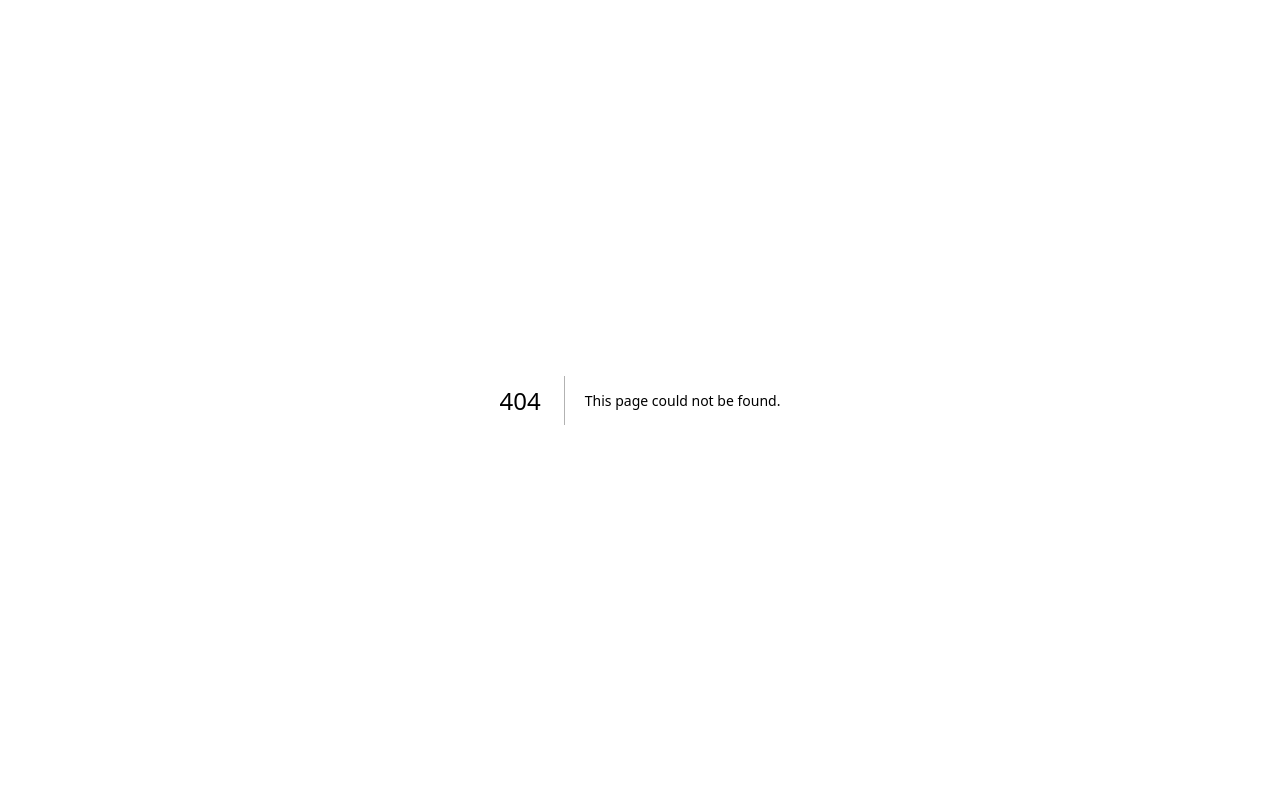
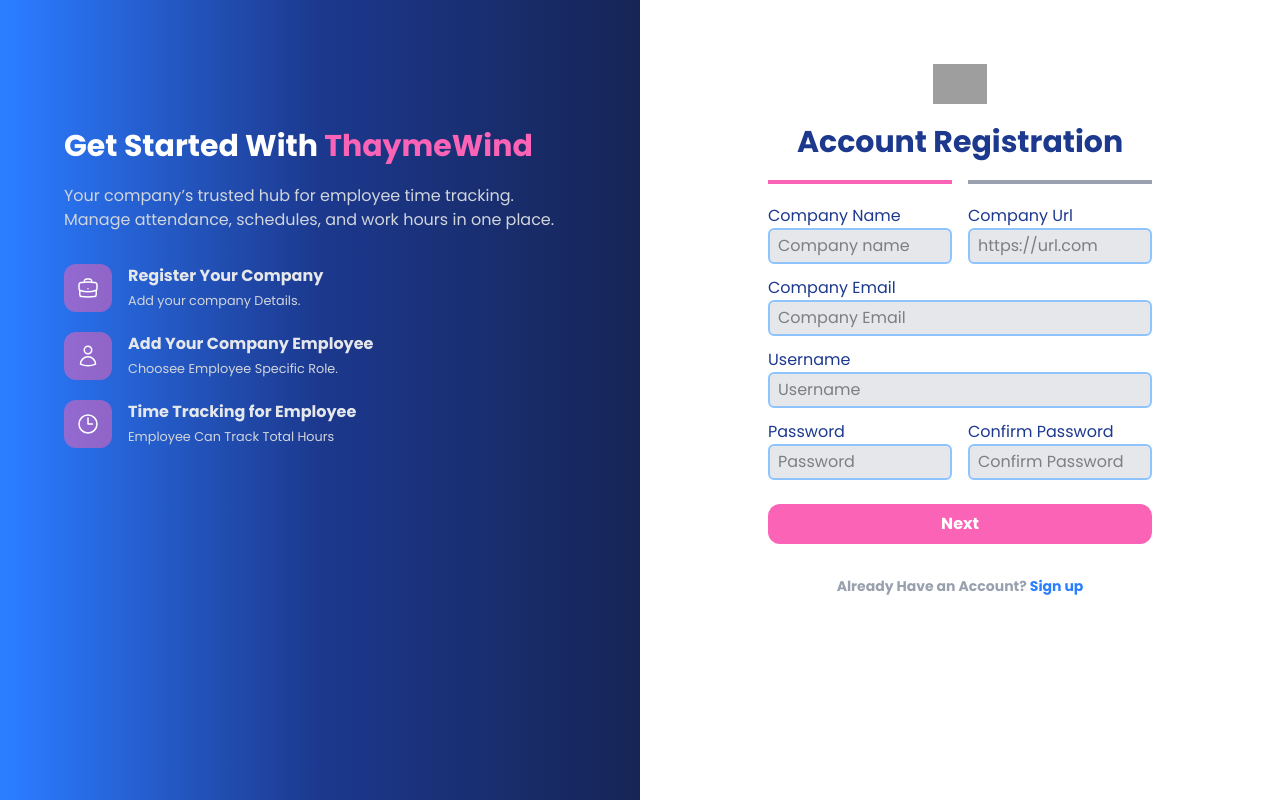
Before and after one commit to arthizz/timely-management-frontend, a Next.js app: page /signup in a window 1280 px wide. Before the commit this address had no page. Built offline with nearby package versions, Linux system fonts and the light colour scheme; grey boxes are pictures that could not be loaded.

Commit message:
Add signup form

```diff
--- /dev/null
+++ b/src/app/(auth)/signup/page.tsx
@@ -0,0 +1,138 @@
+import Link from "next/link";
+import { BriefcaseIcon, UserIcon, ClockIcon } from "@heroicons/react/24/outline";
+
+export default function SignUp(){
+
+    return(
+
+        <div className="grid grid-cols-1 sm:grid-cols-2">
+            <div className="bg-gradient-to-r from-blue-500 via-blue-800 via-blue-900 to-blue-950 w-full px-16 pt-32 h-screen h-auto">
+                <div>
+                    <h1 className="text-3xl font-bold text-white">Get Started With <span className="text-pink-400">ThaymeWind</span></h1>
+                    <p className="mt-5 text-gray-300">Your company’s trusted hub for employee time tracking. Manage attendance, schedules, and work hours in one place.</p>
+                </div>
+                <div className="mt-8">
+                    <div className="flex gap-4 mb-5">
+                        <div className="bg-pink-400/50 rounded-xl px-3 py-3">
+                            <BriefcaseIcon className="h-6 w-auto text-white" />
+                        </div>
+                        <div>
+                            <p className="text-gray-200 font-bold">Register Your Company</p>
+                            <small className="text-gray-300">Add your company Details.</small>
+                        </div>
+                    </div>
+                    <div className="flex gap-4 mb-5">
+                        <div className="bg-pink-400/50 rounded-xl px-3 py-3">
+                            <UserIcon className="h-6 w-auto text-white" />
+                        </div>
+                        <div>
+                            <p className="text-gray-200 font-bold">Add Your Company Employee</p>
+                            <small className="text-gray-300">Choosee Employee Specific Role.</small>
+                        </div>
+                    </div>
+                    <div className="flex gap-4 mb-5">
+                        <div className="bg-pink-400/50 rounded-xl px-3 py-3">
+                            <ClockIcon className="h-6 w-auto text-white" />
+                        </div>
+                        <div>
+                            <p className="text-gray-200 font-bold">Time Tracking for Employee</p>
+                            <small className="text-gray-300">Employee Can Track Total Hours</small>
+                        </div>
+                    </div>
+                </div>
+            </div>
+            <div className="px-32 py-16">
+                <div className="flex items-center justify-center mb-5">
+                    <img src="https://tailwindcss.com/plus-assets/img/logos/mark.svg?color=blue&shade=500" alt="company logo" className="h-10 w-auto" />
+                </div>
+                <div className="login-form-title">
+                    <h5 className="text-blue-900 text-center text-3xl font-bold mb-5">Account Registration</h5>
+                    <div className="flex gap-4 justify-content-center w-full mb-5">
+                        <hr className="border-2 border-pink-400 w-full"/>
+                        <hr className="border-2 border-gray-400 w-full"/>
+                    </div>
+                    <div className="login-form-body">
+                        <form>
+                            <div className="mb-3 grid grid-cols-1 sm:grid-cols-2 gap-4">
+                               <div>
+                                    <label htmlFor="companyname" className="text-blue-900">Company Name</label>
+                                    <div>
+                                        <input
+                                            type="text"
+                                            name="companyname"
+                                            placeholder="Company name"
+                                            className="bg-gray-200 w-full rounded-md px-2 py-1 outline-blue-300 border-2 border-blue-300 focus:outline-2"
+                                        />
+                                    </div>
+                               </div>
+                               <div>
+                                    <label htmlFor="companyurl" className="text-blue-900">Company Url</label>
+                                    <div>
+                                        <input
+                                            type="text"
+                                            name="companyurl"
+                                            placeholder="https://url.com"
+                                            className="bg-gray-200 w-full rounded-md px-2 py-1 outline-blue-300 border-2 border-blue-300 focus:outline-2"
+                                        />
+                                    </div>
+                               </div>
+                            </div>
+                            <div className="mb-3">
+                                <label htmlFor="companyemail" className="text-blue-900">Company Email</label>
+                                <div>
+                                    <input
+                                        type="email"
+                                        name="companyemail"
+                                        placeholder="Company Email"
+                                        className="bg-gray-200 w-full rounded-md px-2 py-1 outline-blue-300 border-2 border-blue-300 focus:outline-2"
+                                    />
+                                </div>
+                            </div>
+                            <div className="mb-3">
+                                <label htmlFor="companyusername" className="text-blue-900">Username</label>
+                                <div>
+                                    <input
+                                        type="text"
+                                        name="companyusername"
+                                        placeholder="Username"
+                                        className="bg-gray-200 w-full rounded-md px-2 py-1 outline-blue-300 border-2 border-blue-300 focus:outline-2"
+                                    />
+                                </div>
+                            </div>
+                            <div className="mb-3">
+                                <div className="grid grid-cols-1 sm:grid-cols-2 gap-4">
+                                    <div>
+                                        <label htmlFor="password" className="text-blue-900">Password</label>
+                                        <div>
+                                            <input
+                                                type="password"
+                                                name="password"
+                                                placeholder="Password"
+                                                className="bg-gray-200 w-full rounded-md px-2 py-1 outline-blue-300 border-2 border-blue-300 focus:outline-2"
+                                            />
+                                        </div>
+                                    </div>
+                                    <div>
+                                        <label htmlFor="confirmPassword" className="text-blue-900">Confirm Password</label>
+                                        <div>
+                                            <input
+                                                type="password"
+                                                name="confirmPassword"
+                                                placeholder="Confirm Password"
+                                                className="bg-gray-200 w-full rounded-md px-2 py-1 outline-blue-300 border-2 border-blue-300 focus:outline-2"
+                                            />
+                                        </div>
+                                    </div>
+                                </div>
+                            </div>
+                            <button className="bg-pink-400 font-bold text-white cursor-pointer hover:bg-pink-300 w-full py-2 rounded-xl my-3">Next</button>
+                            <p className="text-gray-400 text-sm font-bold mt-5 text-center">Already Have an Account? <Link href="#" className="text-blue-500 text-sm font-bold">Sign up</Link></p>
+                        </form>
+                    </div>
+                </div>
+            </div>
+        </div>
+
+    );
+
+}
```
